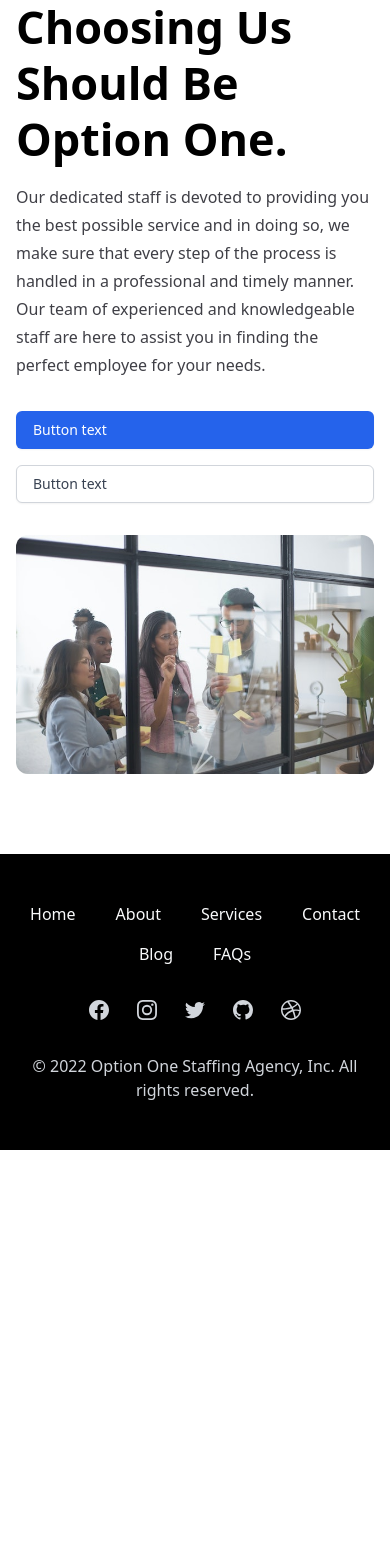
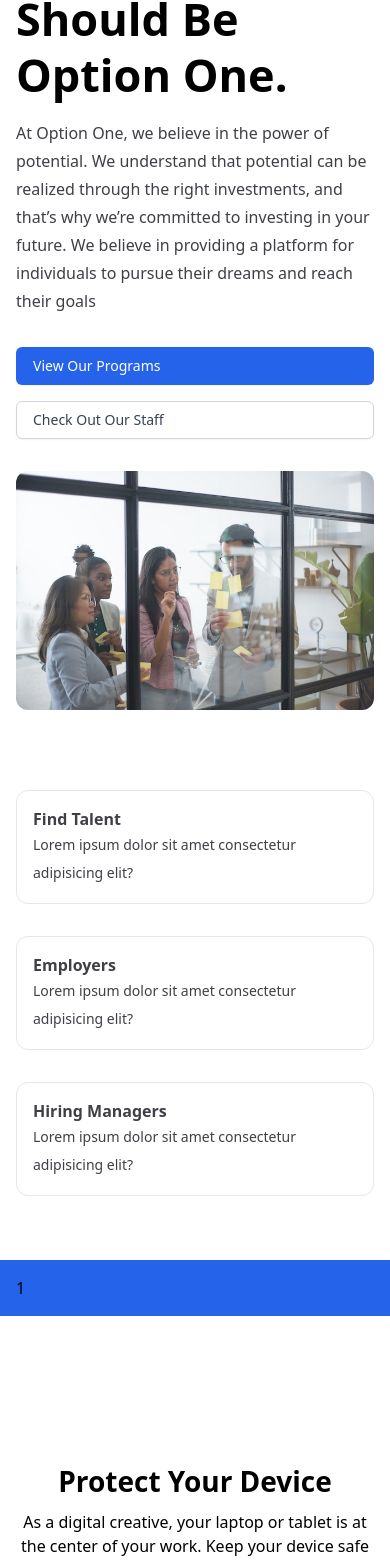
Before and after one commit to Justin-Bento/optionone-staffing-agency, a Next.js app: page / in a window 390 px wide. Shown: the part 310-1872 px from the top of the page. Before the commit the page ends 1460 px from the top, so only its background shows below. Built offline with nearby package versions, Linux system fonts and the light colour scheme.

Commit message:
moved sections into their own function

```diff
--- a/pages/index.tsx
+++ b/pages/index.tsx
@@ -1,5 +1,6 @@
 import Head from "next/head";
 import Image from "next/image";
+import Link from "next/link";
 
 export default function index() {
   return (
@@ -7,13 +8,26 @@
       <Head>
         <title>Option One Staffing Agency</title>
       </Head>
-      <main className="p-4 py-20 space-y-20 md:p-6 lg:p-8">
-        <section className="max-w-5xl mx-auto mt-12">
+      <main className="py-12 space-y-12">
+        <Hero />
+        <PrimaryFeatures />
+        <CallToActionPrimary />
+        <SecondaryFeatures />
+        <CallToActionSecondary />
+        <Testimonials />
+      </main>
+    </>
+  );
+}
+
+function Hero() {
+  return (
+    <section className="wrapper">
       <div className="hidden sm:mb-4 sm:flex sm:justify-center">
         <div className="relative overflow-hidden rounded-full py-1.5 px-4 text-sm leading-6 ring-1 ring-gray-900/10 hover:ring-gray-900/20">
           <span className="text-gray-600">
-                View Listen To Our Success Stories.{' '}
-                <a href="#" className="font-semibold text-indigo-600">
+            View Listen To Our Success Stories.{" "}
+            <a href="#" className="font-semibold text-blue-600">
               <span className="absolute inset-0" aria-hidden="true" />
               Read more <span aria-hidden="true">&rarr;</span>
             </a>
@@ -24,25 +38,24 @@
         We Invest In Your Potential, Choosing Us Should Be Option One.
       </h1>
       <p className="max-w-3xl mx-auto mt-4 type-body-large text-start md:text-center">
-            Our dedicated staff is devoted to providing you the best possible
-            service and in doing so, we make sure that every step of the process
-            is handled in a professional and timely manner. Our team of
-            experienced and knowledgeable staff are here to assist you in
-            finding the perfect employee for your needs.
+        At Option One, we believe in the power of potential. We understand that
+        potential can be realized through the right investments, and that’s why
+        we’re committed to investing in your future. We believe in providing a
+        platform for individuals to pursue their dreams and reach their goals
       </p>
       <div className="flex flex-col justify-start gap-4 mt-8 md:flex-row md:justify-center">
-            <button
-              type="button"
+        <Link
+          href="/services"
           className="inline-flex items-center px-4 py-2 text-sm font-medium text-white bg-blue-600 border border-transparent rounded-md shadow-sm hover:bg-blue-700 focus:outline-none focus:ring-2 focus:ring-blue-500 focus:ring-offset-2"
         >
-              Button text
-            </button>
-            <button
-              type="button"
-              className="inline-flex items-center px-4 py-2 text-sm font-medium text-gray-700 bg-white border border-gray-300 rounded-md shadow-sm hover:bg-gray-50 focus:outline-none focus:ring-2 focus:ring-indigo-500 focus:ring-offset-2"
+          View Our Programs
+        </Link>
+        <Link
+          href="/blog"
+          className="inline-flex items-center px-4 py-2 text-sm font-medium text-gray-700 bg-white border border-gray-300 rounded-md shadow-sm hover:bg-gray-50 focus:outline-none focus:ring-2 focus:ring-blue-500 focus:ring-offset-2"
         >
-              Button text
-            </button>
+          Check Out Our Staff
+        </Link>
       </div>
       <Image
         src="/media/support-services.jpg"
@@ -52,7 +65,236 @@
         className="mt-8 md:w-full rounded-xl"
       />
     </section>
-      </main>
-    </>
   );
 }
+function PrimaryFeatures() {
+  return (
+    <section className="">
+      <div className="wrapper">
+        <div className="grid grid-cols-1 gap-8 md:grid-cols-2 lg:grid-cols-3">
+          <div className="p-4 border rounded-xl">
+            <h2 className="type-title-medium">Find Talent</h2>
+            <p className="type-body-medium">Lorem ipsum dolor sit amet consectetur adipisicing elit?</p>
+          </div>
+          <div className="p-4 border rounded-xl">
+            <h2 className="type-title-medium">Employers</h2>
+            <p className="type-body-medium">Lorem ipsum dolor sit amet consectetur adipisicing elit?</p>
+          </div>
+          <div className="p-4 border rounded-xl">
+            <h2 className="type-title-medium">Hiring Managers</h2>
+            <p className="type-body-medium">Lorem ipsum dolor sit amet consectetur adipisicing elit?</p>
+          </div>
+        </div>
+      </div>
+    </section>
+  )
+}
+
+function CallToActionPrimary() {
+  return (
+    <div className="bg-blue-600">
+      <div className="wrapper">1</div>
+    </div>
+  );
+}
+function CallToActionSecondary() {
+  return (
+    <div className="bg-red-600">
+      <div className="wrapper">1</div>
+    </div>
+  );
+}
+function SecondaryFeatures() {
+  return (
+    <div className="bg-white">
+      <div className="max-w-2xl px-4 py-24 mx-auto sm:px-6 sm:py-32 lg:max-w-7xl lg:px-8">
+        <div className="max-w-3xl mx-auto text-center">
+          <h2 className="type-headline-medium">Protect your device</h2>
+          <p className="mt-2 type-body-1">
+            As a digital creative, your laptop or tablet is at the center of your work. Keep your device safe with a
+            fabric sleeve that matches in quality and looks.
+          </p>
+        </div>
+
+        <div className="mt-16 space-y-16">
+          {features.map((feature, featureIdx) => (
+            <div
+              key={feature.name}
+              className="flex flex-col-reverse lg:grid lg:grid-cols-12 lg:items-center lg:gap-x-8"
+            >
+              <div
+                className={classNames(
+                  featureIdx % 2 === 0 ? 'lg:col-start-1' : 'lg:col-start-8 xl:col-start-9',
+                  'mt-6 lg:mt-0 lg:row-start-1 lg:col-span-5 xl:col-span-4'
+                )}
+              >
+                <h3 className="text-lg font-medium text-gray-900">{feature.name}</h3>
+                <p className="mt-2 text-sm text-gray-500">{feature.description}</p>
+              </div>
+              <div
+                className={classNames(
+                  featureIdx % 2 === 0 ? 'lg:col-start-6 xl:col-start-5' : 'lg:col-start-1',
+                  'flex-auto lg:row-start-1 lg:col-span-7 xl:col-span-8'
+                )}
+              >
+                <div className="overflow-hidden bg-gray-100 rounded-lg aspect-w-5 aspect-h-2">
+                  <img src={feature.imageSrc} alt={feature.imageAlt} className="object-cover object-center" />
+                </div>
+              </div>
+            </div>
+          ))}
+        </div>
+      </div>
+    </div>
+  )
+}
+
+function Testimonials() {
+  return (
+    <section className="overflow-hidden bg-white">
+      <div className="relative max-w-5xl px-6 pt-20 pb-12 mx-auto lg:px-8 lg:py-20">
+        <svg
+          className="absolute left-0 transform -translate-y-24 top-full translate-x-80 lg:hidden"
+          width={784}
+          height={404}
+          fill="none"
+          viewBox="0 0 784 404"
+          aria-hidden="true"
+        >
+          <defs>
+            <pattern
+              id="e56e3f81-d9c1-4b83-a3ba-0d0ac8c32f32"
+              x={0}
+              y={0}
+              width={20}
+              height={20}
+              patternUnits="userSpaceOnUse"
+            >
+              <rect
+                x={0}
+                y={0}
+                width={4}
+                height={4}
+                className="text-gray-200"
+                fill="currentColor"
+              />
+            </pattern>
+          </defs>
+          <rect
+            width={784}
+            height={404}
+            fill="url(#e56e3f81-d9c1-4b83-a3ba-0d0ac8c32f32)"
+          />
+        </svg>
+
+        <svg
+          className="absolute hidden transform translate-x-1/2 -translate-y-1/2 right-full top-1/2 lg:block"
+          width={404}
+          height={784}
+          fill="none"
+          viewBox="0 0 404 784"
+          aria-hidden="true"
+        >
+          <defs>
+            <pattern
+              id="56409614-3d62-4985-9a10-7ca758a8f4f0"
+              x={0}
+              y={0}
+              width={20}
+              height={20}
+              patternUnits="userSpaceOnUse"
+            >
+              <rect
+                x={0}
+                y={0}
+                width={4}
+                height={4}
+                className="text-gray-200"
+                fill="currentColor"
+              />
+            </pattern>
+          </defs>
+          <rect
+            width={404}
+            height={784}
+            fill="url(#56409614-3d62-4985-9a10-7ca758a8f4f0)"
+          />
+        </svg>
+
+        <div className="relative lg:flex lg:items-center">
+          <div className="hidden lg:block lg:flex-shrink-0">
+            <img
+              className="w-64 h-64 rounded-full xl:h-80 xl:w-80"
+              src="https://images.unsplash.com/photo-1494790108377-be9c29b29330?ixlib=rb-1.2.1&ixid=eyJhcHBfaWQiOjEyMDd9&auto=format&fit=facearea&facepad=2&w=256&h=256&q=80"
+              alt=""
+            />
+          </div>
+
+          <div className="relative lg:ml-10">
+            <svg
+              className="absolute top-0 left-0 text-blue-200 transform -translate-x-8 -translate-y-24 opacity-50 h-36 w-36"
+              stroke="currentColor"
+              fill="none"
+              viewBox="0 0 144 144"
+              aria-hidden="true"
+            >
+              <path
+                strokeWidth={2}
+                d="M41.485 15C17.753 31.753 1 59.208 1 89.455c0 24.664 14.891 39.09 32.109 39.09 16.287 0 28.386-13.03 28.386-28.387 0-15.356-10.703-26.524-24.663-26.524-2.792 0-6.515.465-7.446.93 2.327-15.821 17.218-34.435 32.11-43.742L41.485 15zm80.04 0c-23.268 16.753-40.02 44.208-40.02 74.455 0 24.664 14.891 39.09 32.109 39.09 15.822 0 28.386-13.03 28.386-28.387 0-15.356-11.168-26.524-25.129-26.524-2.792 0-6.049.465-6.98.93 2.327-15.821 16.753-34.435 31.644-43.742L121.525 15z"
+              />
+            </svg>
+            <blockquote className="relative">
+              <div className="type-title-large">
+                <p>
+                  Lorem ipsum dolor sit amet consectetur adipisicing elit. Nemo
+                  expedita voluptas culpa sapiente alias molestiae. Numquam
+                  corrupti in laborum sed rerum et corporis.
+                </p>
+              </div>
+              <footer className="mt-8">
+                <div className="flex">
+                  <div className="flex-shrink-0 lg:hidden">
+                    <img
+                      className="w-12 h-12 rounded-full"
+                      src="https://images.unsplash.com/photo-1494790108377-be9c29b29330?ixlib=rb-1.2.1&ixid=eyJhcHBfaWQiOjEyMDd9&auto=format&fit=facearea&facepad=2&w=256&h=256&q=80"
+                      alt=""
+                    />
+                  </div>
+                  <div className="ml-4 lg:ml-0">
+                    <div className="type-title-medium">
+                      Judith Black
+                    </div>
+                    <div className="text-blue-600 type-title-small">
+                      CEO, Tuple
+                    </div>
+                  </div>
+                </div>
+              </footer>
+            </blockquote>
+          </div>
+        </div>
+      </div>
+    </section>
+  );
+}
+
+const features = [
+  {
+    name: 'Minimal and thoughtful',
+    description:
+      'Our laptop sleeve is compact and precisely fits 13" devices. The zipper allows you to access the interior with ease, and the front pouch provides a convenient place for your charger cable.',
+    imageSrc: 'https://tailwindui.com/img/ecommerce-images/product-feature-07-detail-01.jpg',
+    imageAlt: 'White canvas laptop sleeve with gray felt interior, silver zipper, and tan leather zipper pull.',
+  },
+  {
+    name: 'Refined details',
+    description:
+      'We design every detail with the best materials and finishes. This laptop sleeve features durable canvas with double-stitched construction, a felt interior, and a high quality zipper that hold up to daily use.',
+    imageSrc: 'https://tailwindui.com/img/ecommerce-images/product-feature-07-detail-02.jpg',
+    imageAlt: 'Detail of zipper pull with tan leather and silver rivet.',
+  },
+]
+
+function classNames(...classes: any) {
+  return classes.filter(Boolean).join(' ')
+}
```
Lines whose indentation alone changed are shown as unchanged.
